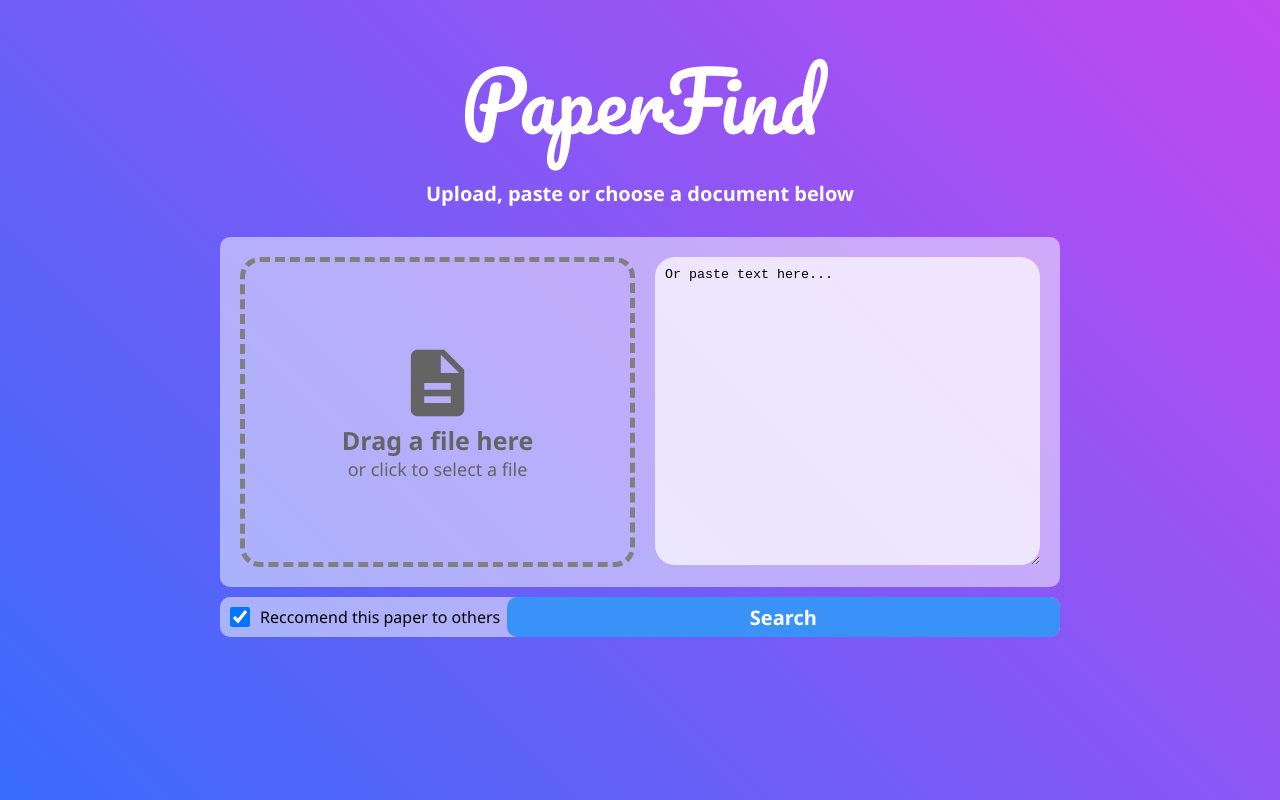
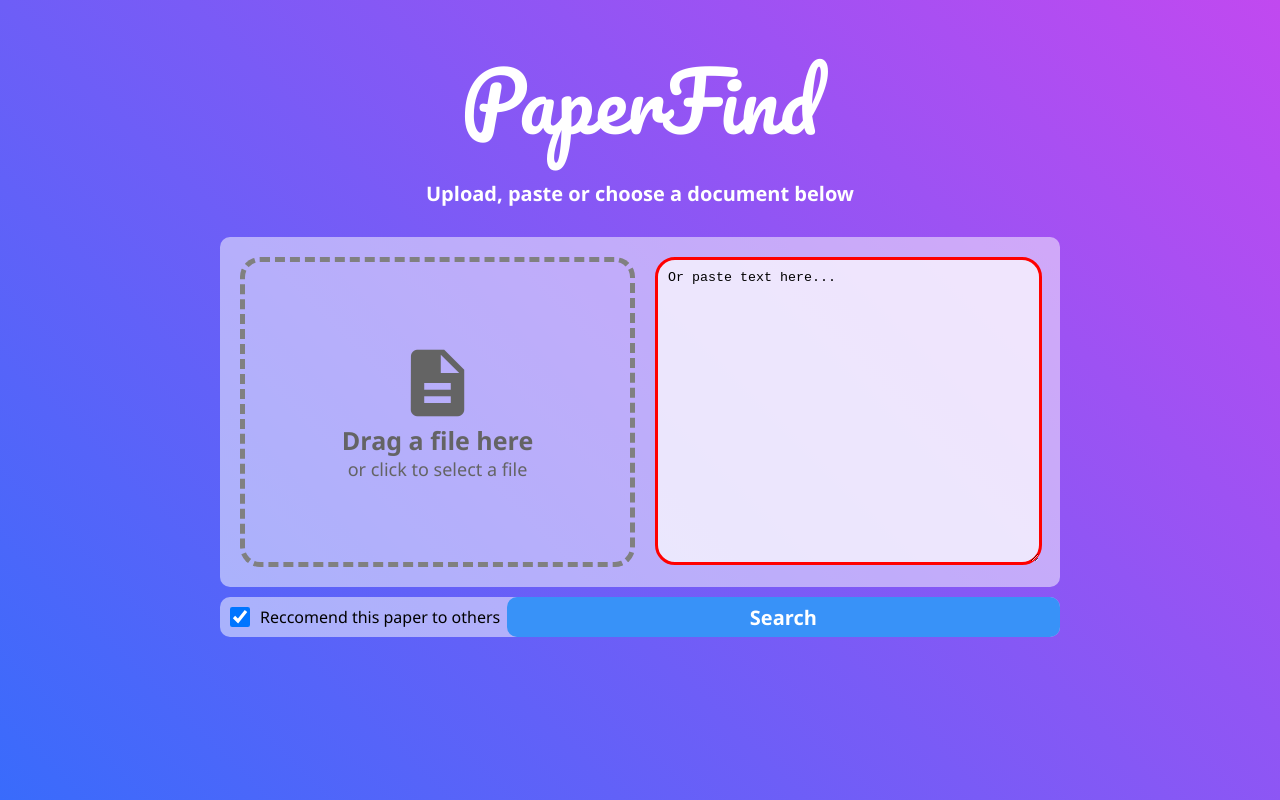
Before and after one commit to juleshummelink/DocumentsSearch, a plain HTML site: page templates/main.html in a window 1280 px wide. Both pictures are taken after a click on the element "Search". Shown: the top 800 px of the page. Drawn offline with Linux system fonts and the light colour scheme; files that its build step writes are made by us from their sources; files whose address does not match are found by name.

Commit message:
Created error border :)

```diff
--- a/static/css/main.css
+++ b/static/css/main.css
@@ -126,6 +126,12 @@ span{
     outline: none;
 }
 
+.pasteIncorrect{
+    width: calc(100% - 24px);
+    height: calc(100% - 18px);
+    border: solid red 3px;
+}
+
 .buttons{
     width: calc(80% + 40px);
     max-width: 840px;
--- a/static/js/main.js
+++ b/static/js/main.js
@@ -16,8 +16,8 @@ pasteArea.addEventListener("focus", function(){
 searchButton.addEventListener("click", function(){
     // Check if not empty
     if(pasteArea.value.length <= 50){
-        // TODO: show error
-        console.log("TODO: show error");
+        // Make border red
+        pasteArea.classList.add("pasteIncorrect");
         return;
     }
     // Create file from text
@@ -86,6 +86,8 @@ function handleDrop(e) {
 }
 
 function search(file){
+    // Clear error border if shown
+    pasteArea.classList.remove("pasteIncorrect");
     // Clear previous output if available
     [...resultsContainer.children].forEach(child => {
         if(child.classList.contains("result")){
```
Also changed, not shown: 1 other file.
